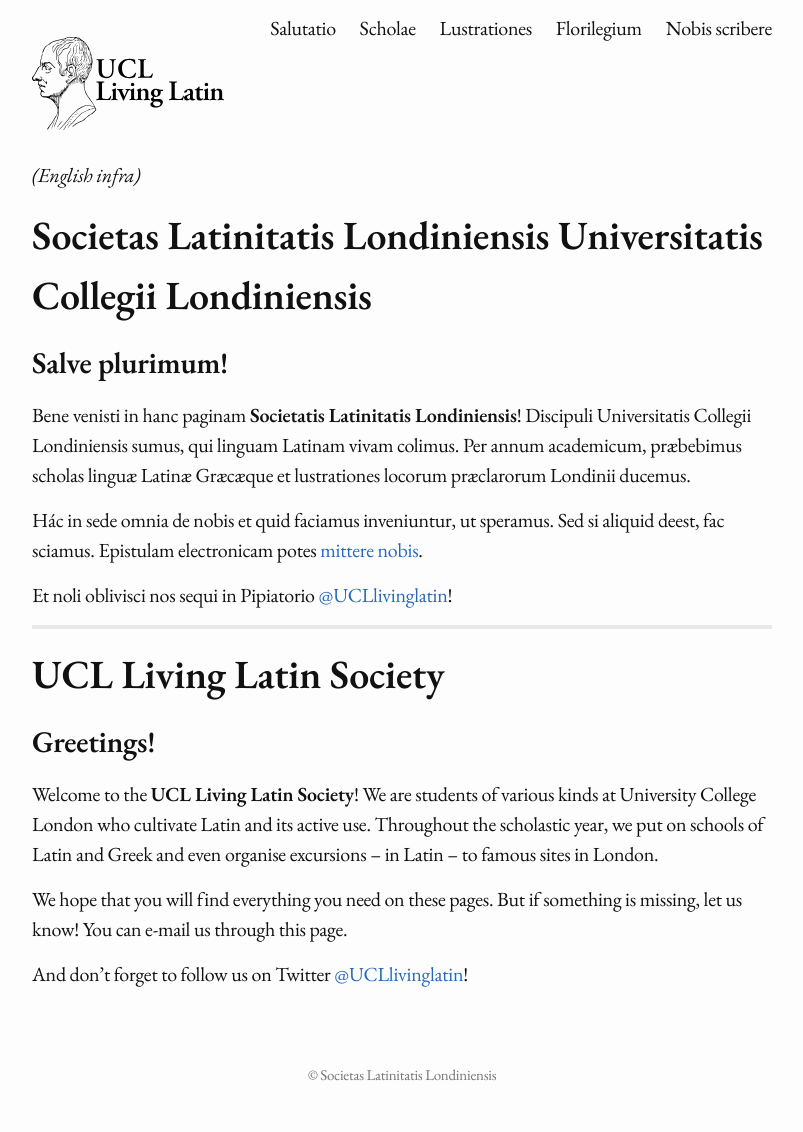
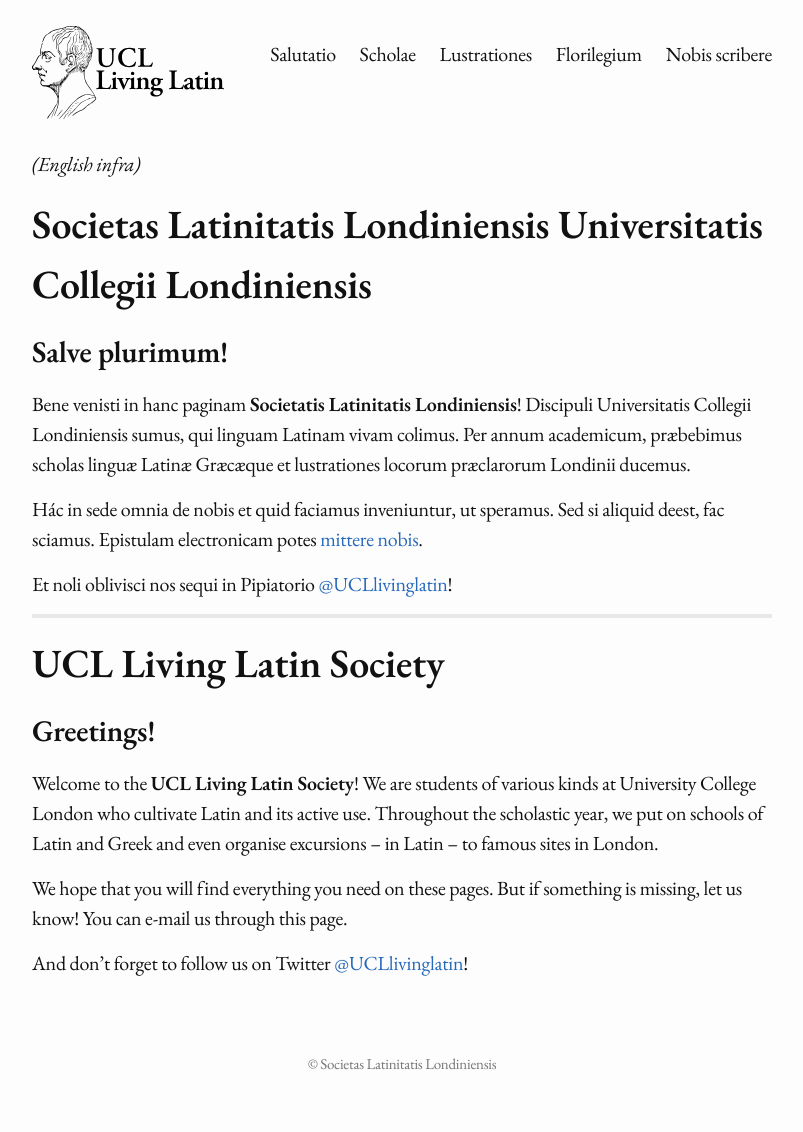
Before and after one commit to latinitasucl/latinitasucl, a Jekyll site: the page built from index.md, in a window 1280 px wide. Shown: the whole page, without its empty margins (238-1041 px from the left). Built offline with Jekyll 4.4.1, drawn with Linux system fonts in a browser that asks for light colours.

Commit message:
Update header.html

```diff
--- a/_includes/header.html
+++ b/_includes/header.html
@@ -1,8 +1,8 @@
 <header class="site-header">
 
-  <div class="wrapper">
+  <div class="wrapper" style="margin-top: 2%;">
 
-    <img style="width: 26%; margin-top: 5%;" src="/logo.svg" alt="UCL Living Latin Society">
+    <img style="width: 26%;" src="/logo.svg" alt="UCL Living Latin Society">
 
     <nav class="site-nav">
       {% for link in site.data.navigation.main %}
```
